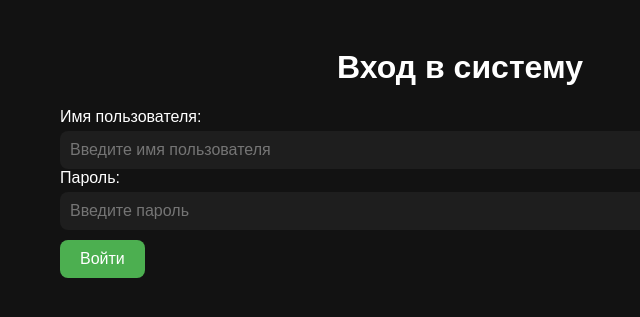
After one commit to Merukkubus/CCaE, a Django app: page /login/ in a window 1280 px wide. The commit adds this page. Shown: the top 317 px of the page, without its empty margins (180-820 px from the left). Run offline with Django 5.2, Linux system fonts and the light colour scheme; some libraries are stand-ins or nearby versions.

Commit message:
Интерфейс

```diff
--- a/docker_api/docker_api/settings.py
+++ b/docker_api/docker_api/settings.py
@@ -11,6 +11,7 @@ https://docs.djangoproject.com/en/5.1/ref/settings/
 """
 
 from pathlib import Path
+import os
 
 # Build paths inside the project like this: BASE_DIR / 'subdir'.
 BASE_DIR = Path(__file__).resolve().parent.parent
@@ -129,7 +130,8 @@ USE_TZ = True
 # Static files (CSS, JavaScript, Images)
 # https://docs.djangoproject.com/en/5.1/howto/static-files/
 
-STATIC_URL = 'static/'
+STATIC_URL = '/static/'
+STATICFILES_DIRS = [ os.path.join(BASE_DIR, "static"), ]
 
 # Default primary key field type
 # https://docs.djangoproject.com/en/5.1/ref/settings/#default-auto-field
--- a/docker_api/docker_api/urls.py
+++ b/docker_api/docker_api/urls.py
@@ -1,12 +1,15 @@
-from django.shortcuts import render
 from django.urls import path, include
 from django.contrib import admin
-
-def index(request):
-    return render(request, 'index.html')
+from django.conf import settings
+from django.conf.urls.static import static
+from .views import index, login_page
 
 urlpatterns = [
     path('', index, name='index'),
+    path('login/', login_page, name='login'),
     path('api/', include('execution.urls')),
     path('admin/', admin.site.urls),
 ]
+
+if settings.DEBUG:
+    urlpatterns += static(settings.STATIC_URL, document_root=settings.STATICFILES_DIRS[0])
--- /dev/null
+++ b/docker_api/docker_api/views.py
@@ -0,0 +1,7 @@
+from django.shortcuts import render
+
+def index(request):
+    return render(request, 'index.html')
+
+def login_page(request):
+    return render(request, 'login.html')
--- a/docker_api/execution/docker_runner.py
+++ b/docker_api/execution/docker_runner.py
@@ -1,14 +1,16 @@
 import time
 import docker
+import shlex
 
 client = docker.from_env()
 
 def run_code_in_docker(python_version, code):
     start_time = time.time()
+    safe_code = shlex.quote(code)
     try:
         container = client.containers.run(
             f'python:{python_version}-slim',
-            command=f'python3 -c "{code}"',
+            command=f'python3 -c {safe_code}',
             detach=True,
             stdout=True,
             stderr=True
--- /dev/null
+++ b/docker_api/execution/templates/base.html
@@ -0,0 +1,26 @@
+<!DOCTYPE html>
+<html lang="ru">
+<head>
+    <meta charset="UTF-8">
+    <meta name="viewport" content="width=device-width, initial-scale=1.0">
+    <title>{% block title %}Code Runner{% endblock %}</title>
+
+    <link rel="stylesheet" href="/static/css/styles.css">
+
+    <!-- CodeMirror -->
+    <link rel="stylesheet" href="https://cdnjs.cloudflare.com/ajax/libs/codemirror/5.65.13/codemirror.min.css">
+    <link rel="stylesheet" href="https://cdnjs.cloudflare.com/ajax/libs/codemirror/5.65.13/theme/material-darker.min.css">
+    <script src="https://cdnjs.cloudflare.com/ajax/libs/codemirror/5.65.13/codemirror.min.js"></script>
+    <script src="https://cdnjs.cloudflare.com/ajax/libs/codemirror/5.65.13/mode/python/python.min.js"></script>
+
+</head>
+<body>
+    <div class="container">
+        {% block content %}
+        {% endblock %}
+    </div>
+
+    <script src="https://cdn.jsdelivr.net/npm/sweetalert2@11"></script>
+    <script src="/static/js/script.js"></script>
+</body>
+</html>
--- /dev/null
+++ b/docker_api/execution/templates/login.html
@@ -0,0 +1,17 @@
+{% extends 'base.html' %}
+
+{% block title %}Вход{% endblock %}
+
+{% block content %}
+<h1>Вход в систему</h1>
+
+<div id="login-section">
+    <label for="username">Имя пользователя:</label>
+    <input type="text" id="username" placeholder="Введите имя пользователя">
+
+    <label for="password">Пароль:</label>
+    <input type="password" id="password" placeholder="Введите пароль">
+
+    <button onclick="loginUser()">Войти</button>
+</div>
+{% endblock %}
--- a/docker_api/execution/views.py
+++ b/docker_api/execution/views.py
@@ -4,10 +4,8 @@ from rest_framework.views import APIView
 from rest_framework.response import Response
 from rest_framework import status
 from rest_framework_simplejwt.authentication import JWTAuthentication
-from .models import CodeExecution, PythonVersion
 from .serializers import CodeExecutionSerializer
 from .docker_runner import run_code_in_docker, install_package_in_docker
-
 
 from .models import PythonVersion  # <-- Импортируем модель PythonVersion
 
--- /dev/null
+++ b/docker_api/static/css/styles.css
@@ -0,0 +1,84 @@
+body {
+    background-color: #121212;
+    color: #ffffff;
+    font-family: 'Arial', sans-serif;
+    padding: 20px;
+}
+
+.container {
+    max-width: 800px;
+    margin: 0 auto;
+}
+
+h1, h2 {
+    text-align: center;
+}
+
+.form-group {
+    margin-bottom: 20px;
+}
+
+textarea, input, select {
+    width: 100%;
+    padding: 10px;
+    border: none;
+    border-radius: 8px;
+    margin-top: 5px;
+    font-size: 16px;
+    background-color: #1e1e1e;
+    color: #ffffff;
+}
+
+button {
+    padding: 10px 20px;
+    background-color: #4CAF50;
+    border: none;
+    border-radius: 8px;
+    color: white;
+    font-size: 16px;
+    cursor: pointer;
+    margin-top: 10px;
+}
+
+button:hover {
+    background-color: #45a049;
+}
+
+pre {
+    background-color: #1e1e1e;
+    padding: 15px;
+    border-radius: 8px;
+    overflow-x: auto;
+}
+
+select#python-version {
+    width: 200px;
+    display: block;
+    margin-top: 5px;
+    margin-bottom: 20px;
+    background-color: #1e1e1e;
+    color: white;
+    padding: 8px;
+    border-radius: 8px;
+    font-size: 16px;
+}
+
+.logout-button {
+    position: absolute;
+    top: 20px;
+    right: 20px;
+}
+
+.logout-button button {
+    background-color: red;
+    padding: 10px 15px;
+    border-radius: 8px;
+    border: none;
+    color: white;
+    font-size: 16px;
+    cursor: pointer;
+}
+
+.logout-button button:hover {
+    background-color: darkred;
+}
--- a/docker_api/static/js/script.js
+++ b/docker_api/static/js/script.js
@@ -1,47 +1,193 @@
+let codeMirrorEditor;
+
+async function loadPythonVersions() {
+    try {
+        let response = await fetch('/api/versions/');
+        let data = await response.json();
+        let versionSelect = document.getElementById('python-version');
+
+        versionSelect.innerHTML = '';
+
+        data.versions.forEach(version => {
+            let option = document.createElement('option');
+            option.value = version;
+            option.textContent = `Python ${version}`;
+            versionSelect.appendChild(option);
+        });
+    } catch (error) {
+        console.error('Ошибка при загрузке версий:', error);
+    }
+}
+
+window.onload = function() {
+    const isLoginPage = window.location.pathname === '/login/';
+
+    if (!localStorage.getItem('access_token') || !localStorage.getItem('refresh_token')) {
+        if (!isLoginPage) {
+            window.location.href = '/login/';
+        }
+    } else {
+        if (isLoginPage) {
+            window.location.href = '/';
+        } else {
+            loadPythonVersions();
+
+            codeMirrorEditor = CodeMirror.fromTextArea(document.getElementById('code'), {
+                mode: 'python',
+                theme: 'material-darker',
+                lineNumbers: true,
+                indentUnit: 4,
+                tabSize: 4,
+                indentWithTabs: true,
+                autoCloseBrackets: true,
+                matchBrackets: true,
+            });
+
+            document.getElementById('execute-btn').addEventListener('click', executeCode);
+            document.getElementById('install-btn').addEventListener('click', installPackage);
+        }
+    }
+};
+
 async function executeCode() {
-    let code = document.getElementById("code-input").value;
-    let language = document.getElementById("python-version").value;
+    const version = document.getElementById('python-version').value;
+    const code = codeMirrorEditor.getValue();
 
-    let response = await fetch('/api/execute/', {
-        method: 'POST',
-        headers: { 'Content-Type': 'application/json' },
-        body: JSON.stringify({ language, code })
-    });
+    Swal.showLoading();
 
-    let result = await response.json();
-    document.getElementById("output").innerText = result.output || "Ошибка выполнения";
+    try {
+        const token = await getValidAccessToken();
+
+        let response = await fetch('/api/execute/', {
+            method: 'POST',
+            headers: {
+                'Authorization': `Bearer ${token}`,
+                'Content-Type': 'application/json'
+            },
+            body: JSON.stringify({ language: version, code: code })
+        });
+
+        let result = await response.json();
+        let outputField = document.getElementById('output');
+
+        Swal.close();
+
+        outputField.textContent = result.output;
+
+        if (response.ok && result.output && result.output.includes('Traceback')) {
+            Swal.fire({ icon: 'error', title: 'Ошибка выполнения кода!', text: 'Проверьте код.' });
+        } else if (response.ok) {
+            Swal.fire({ icon: 'success', title: 'Код выполнен успешно!', timer: 1500, showConfirmButton: false });
+        } else {
+            Swal.fire({ icon: 'error', title: 'Ошибка сервера', text: result.error || 'Произошла ошибка' });
+        }
+    } catch (error) {
+        console.error('Ошибка выполнения кода:', error);
+    }
 }
 
 async function installPackage() {
-    let packageName = document.getElementById("package-name").value;
-    let language = document.getElementById("python-version").value;
+    const version = document.getElementById('python-version').value;
+    const packageName = document.getElementById('package').value;
 
-    let response = await fetch('/api/install/', {
+    Swal.showLoading();
+
+    try {
+        const token = await getValidAccessToken();
+
+        let response = await fetch('/api/install/', {
+            method: 'POST',
+            headers: {
+                'Authorization': `Bearer ${token}`,
+                'Content-Type': 'application/json'
+            },
+            body: JSON.stringify({ language: version, package: packageName })
+        });
+
+        let result = await response.json();
+        let installOutputField = document.getElementById('install-output');
+
+        Swal.close();
+
+        if (response.ok) {
+            installOutputField.textContent = result.message;
+            Swal.fire({ icon: 'success', title: 'Пакет установлен!', timer: 1500, showConfirmButton: false });
+        } else {
+            installOutputField.textContent = result.error || result.message || JSON.stringify(result);
+            Swal.fire({ icon: 'error', title: 'Ошибка установки пакета', text: result.error || 'Произошла ошибка' });
+        }
+    } catch (error) {
+        console.error('Ошибка установки пакета:', error);
+    }
+}
+
+async function getValidAccessToken() {
+    let accessToken = localStorage.getItem('access_token');
+    let refreshToken = localStorage.getItem('refresh_token');
+
+    let response = await fetch('/api/versions/', {
+        method: 'GET',
+        headers: { 'Authorization': `Bearer ${accessToken}` }
+    });
+
+    if (response.status !== 401) {
+        return accessToken;
+    }
+
+    let refreshResponse = await fetch('/api/token/refresh/', {
         method: 'POST',
         headers: { 'Content-Type': 'application/json' },
-        body: JSON.stringify({ language, package: packageName })
+        body: JSON.stringify({ refresh: refreshToken })
     });
 
-    let result = await response.json();
-    document.getElementById("install-output").innerText = result.output || "Ошибка установки";
+    if (refreshResponse.ok) {
+        let data = await refreshResponse.json();
+        localStorage.setItem('access_token', data.access);
+        return data.access;
+    } else {
+        Swal.fire({ icon: 'error', title: 'Сессия истекла', text: 'Пожалуйста, войдите снова' }).then(() => {
+            localStorage.removeItem('access_token');
+            localStorage.removeItem('refresh_token');
+            window.location.href = '/login/';
+        });
+        throw new Error('Token refresh failed');
+    }
 }
 
-async function loadPythonVersions() {
-    let response = await fetch('/api/versions/');
-    let data = await response.json();
+async function loginUser() {
+    const username = document.getElementById('username').value;
+    const password = document.getElementById('password').value;
 
-    let versionSelect = document.getElementById('python-version');
-    versionSelect.innerHTML = ''; // Очищаем select перед заполнением
+    try {
+        const response = await fetch('/api/token/', {
+            method: 'POST',
+            headers: { 'Content-Type': 'application/json' },
+            body: JSON.stringify({ username, password })
+        });
 
-    data.versions.forEach(version => {
-        let option = document.createElement('option');
-        option.value = version;
-        option.textContent = `Python ${version}`;
-        versionSelect.appendChild(option);
-    });
+        const data = await response.json();
+
+        if (response.ok) {
+            localStorage.setItem('access_token', data.access);
+            localStorage.setItem('refresh_token', data.refresh);
+
+            Swal.fire({ icon: 'success', title: 'Вы успешно вошли!', timer: 1500, showConfirmButton: false });
+
+            setTimeout(() => { window.location.href = '/'; }, 1500);
+        } else {
+            Swal.fire({ icon: 'error', title: 'Ошибка входа', text: data.detail || 'Неверные учетные данные' });
+        }
+    } catch (error) {
+        console.error('Ошибка логина:', error);
+        Swal.fire({ icon: 'error', title: 'Ошибка сервера', text: 'Не удалось выполнить вход' });
+    }
 }
 
-// Загружаем версии при загрузке страницы
-window.onload = function() {
-    loadPythonVersions();
+function logoutUser() {
+    localStorage.removeItem('access_token');
+    localStorage.removeItem('refresh_token');
+
+    Swal.fire({ icon: 'success', title: 'Вы вышли из системы!', timer: 1000, showConfirmButton: false });
+
+    setTimeout(() => { window.location.href = '/login/'; }, 1000);
 }
```
Also changed, not shown: docker_api/execution/templates/index.html (+34 -25 lines).
